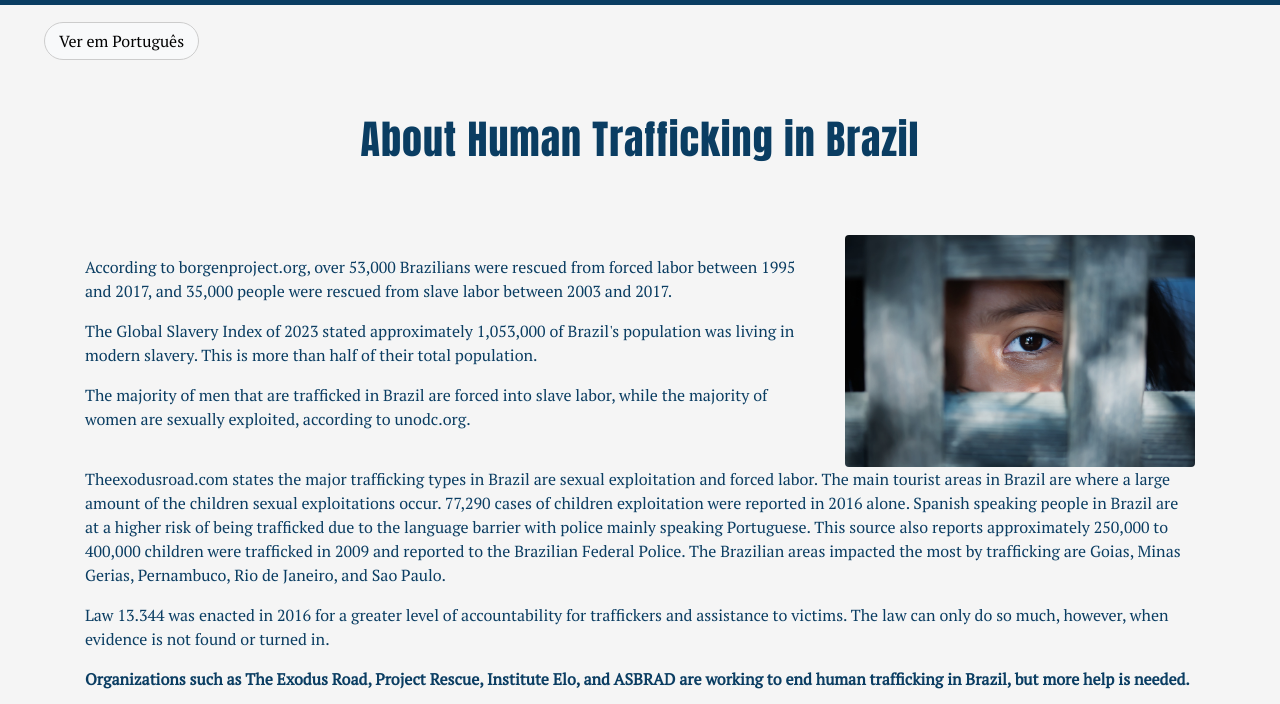
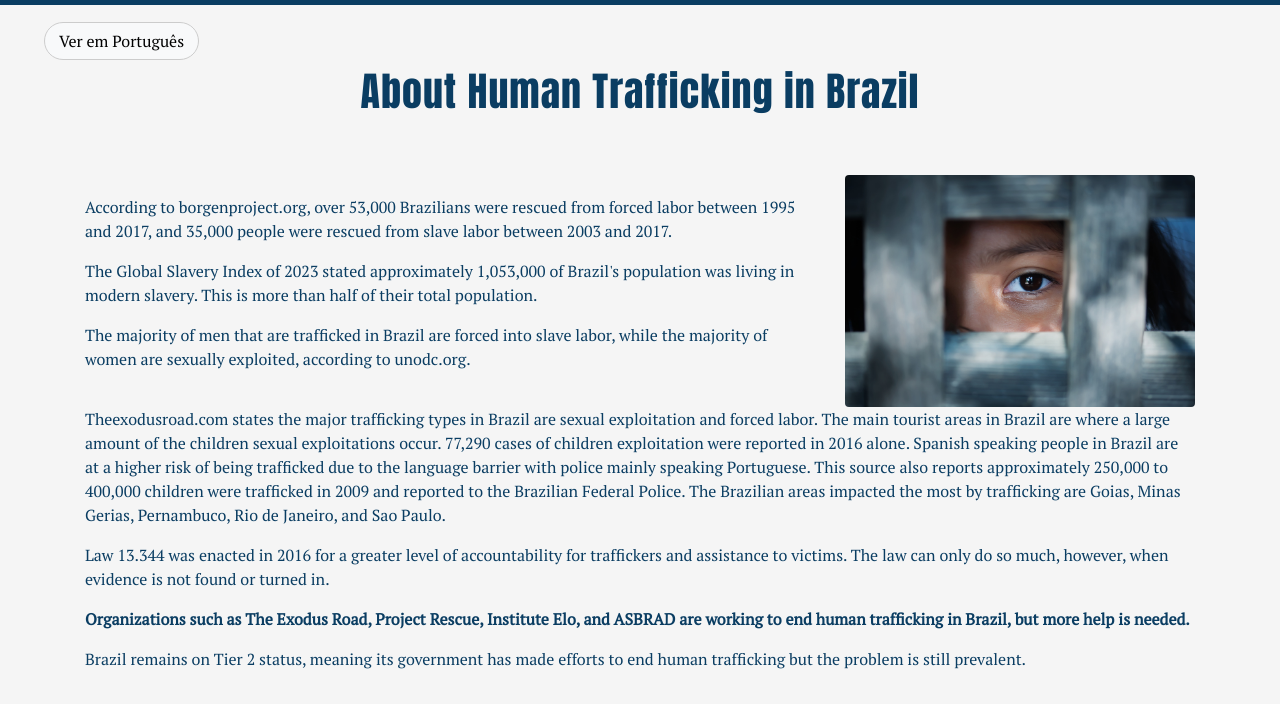
Before and after one commit to drr2c/breaking-the-chains-website-violet-team, a plain HTML site: page about.html in a window 1280 px wide. Shown: the part 81-785 px from the top of the page. Drawn offline with nearby package versions, Linux system fonts and the light colour scheme.

Commit message:
Updated spacing on CSS

```diff
--- a/css/style.css
+++ b/css/style.css
@@ -74,12 +74,18 @@ h1 {
     padding: 10px 20px;
     border-radius: 5px;
 }
+.page-header {
+  margin-top: 2rem !important;
+  padding-top: 1rem !important;
+  padding-bottom: 0rem !important;
+  margin-bottom: 0rem !important;
+}
 
 .page-header h1 {
     font-family: 'Anton', sans-serif;
     color: #0A3D62;
     font-size: 2.5rem;
-    margin-bottom: 1.5rem;
+    margin-bottom: 0.75rem;
 }
 
 body {
```
Also changed, not shown: images/Tri-Border EN.png (added), images/Tri-Border PT.png (added), images/Vulnerability EN.png (added), images/Vulnerability PT.png (added).
